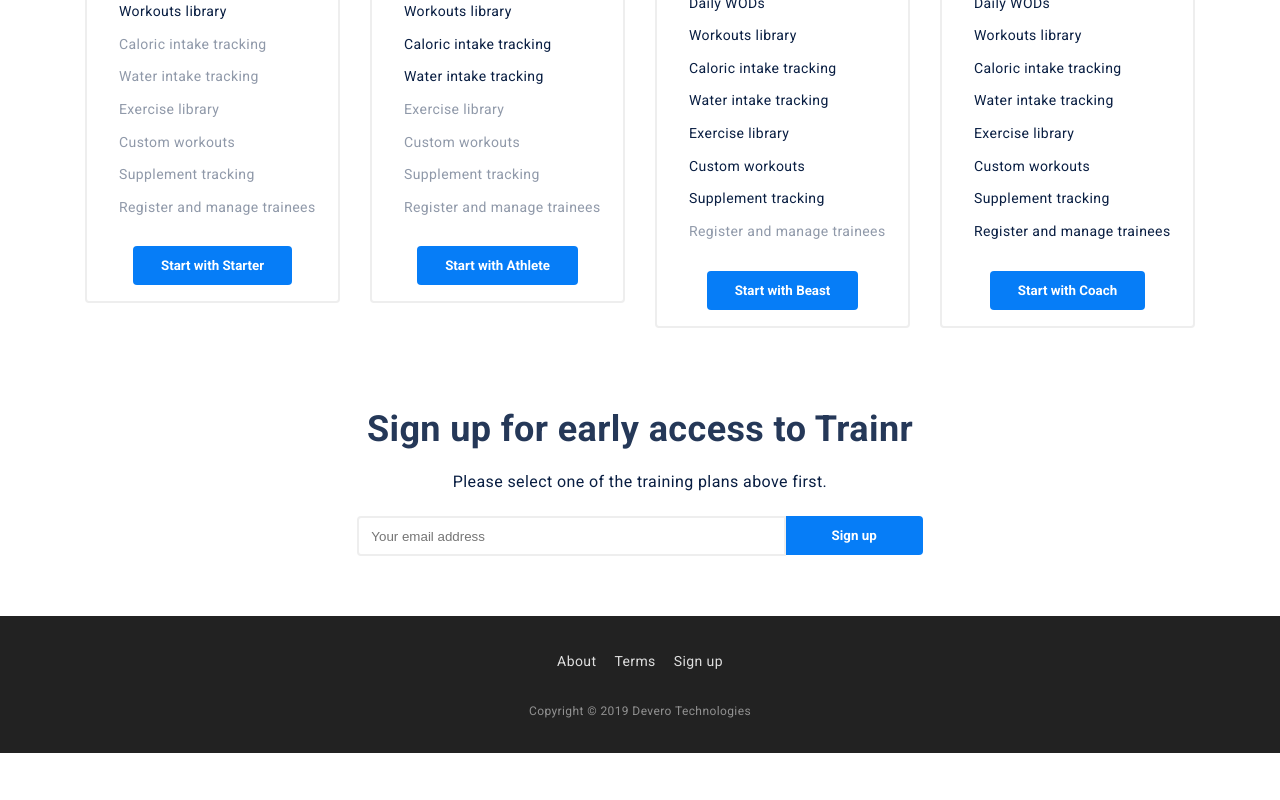
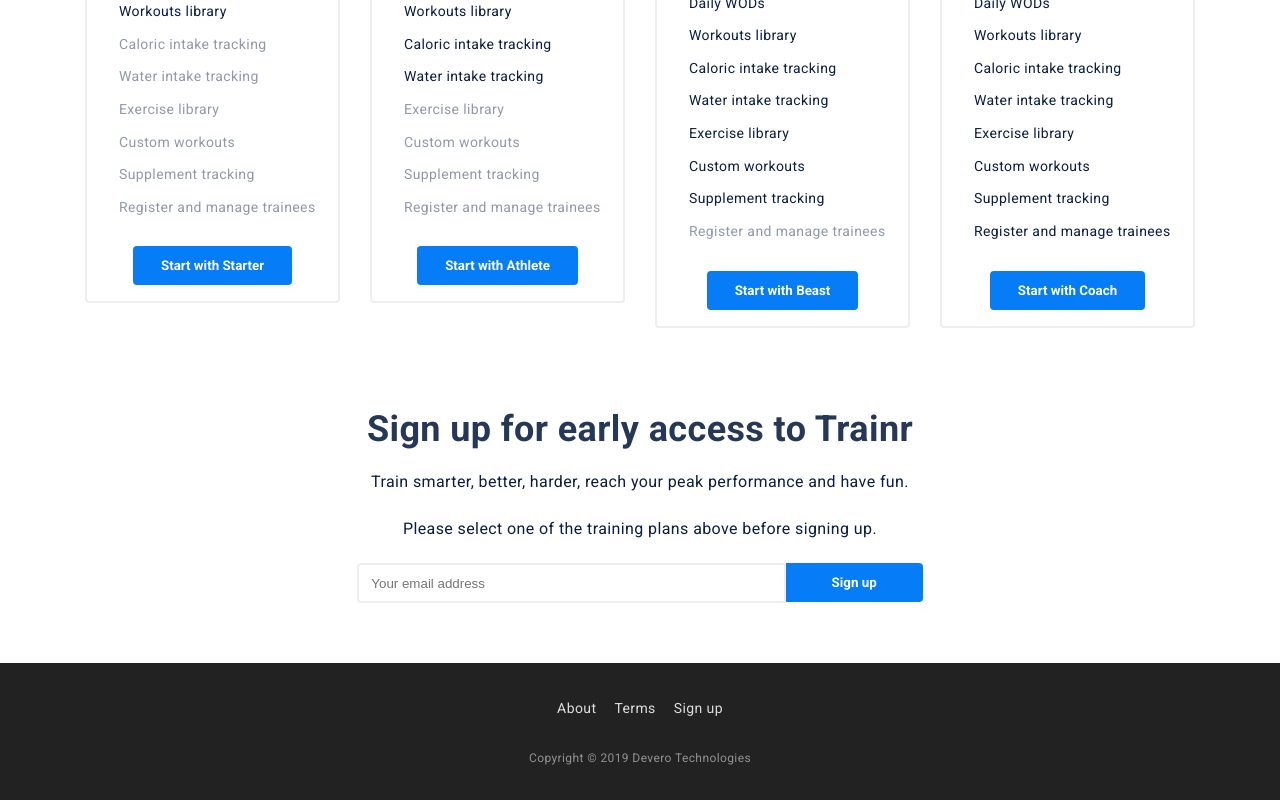
Before and after one commit to alexdevero/trainr-web-app-landing-page, a Next.js app: page / in a window 1280 px wide. Shown: the part 2993-3793 px from the top of the page. Before the commit the page ends 3746 px from the top, so only its background shows below. Built offline with nearby package versions, Linux system fonts and the light colour scheme.

Commit message:
Add text for sign up

```diff
--- a/components/sign-up.tsx
+++ b/components/sign-up.tsx
@@ -16,7 +16,9 @@
     <div className="container">
       <h1 className="h2">Sign up for early access to Trainr {props.selectedPlan.substring(0, 1).toUpperCase() + props.selectedPlan.substring(1)}</h1>
 
-      {props.selectedPlan.length === 0 && <p>Please select one of the training plans above first.</p>}
+      <p>Train smarter, better, harder, reach your peak performance and have fun.</p>
+
+      {props.selectedPlan.length === 0 && <p className="sign-up__warning">Please select one of the training plans above before signing up.</p>}
 
       <div className="row">
         <div className="col-md-10 col-lg-8">
@@ -107,6 +109,10 @@
         }
       }
 
+      .sign-up__warning {
+        color: ${colors.red};
+      }
+
       form {
         width: 100%;
       }
```
